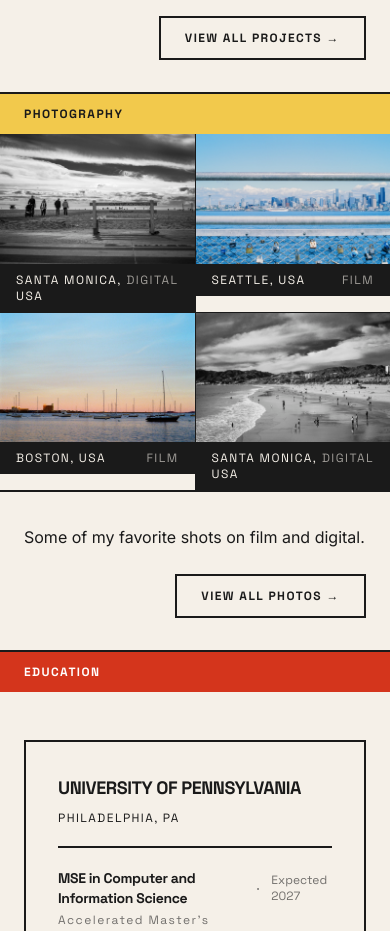
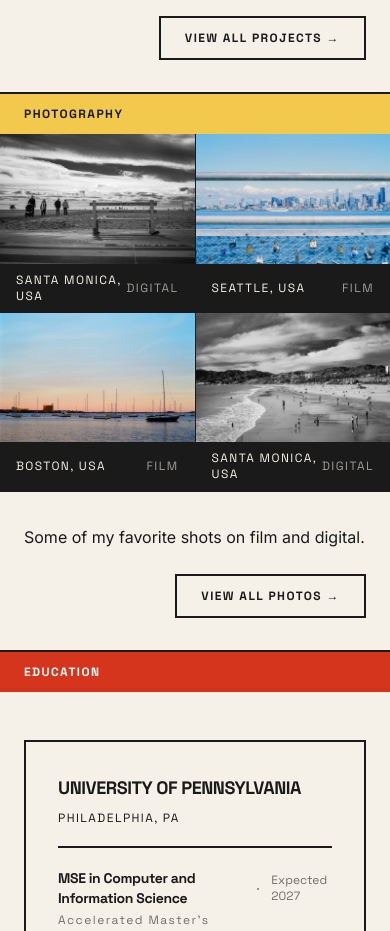
Before and after one commit to sethsuk/sethsuk.github.io, a Next.js app: page / in a window 390 px wide. Shown: the part 1500-2431 px from the top of the page. Built offline with nearby package versions, Linux system fonts and the light colour scheme.

Commit message:
image caption strip

```diff
--- a/src/app/page.tsx
+++ b/src/app/page.tsx
@@ -80,12 +80,12 @@ export default function HomePage() {
         <SectionBanner yellow>Photography</SectionBanner>
         <div className="grid grid-cols-2 gap-px bg-ink">
           {featuredPhotos.map((photo) => (
-            <div key={photo.src} className="flex flex-col bg-bg">
+            <div key={photo.src} className="flex flex-col">
               <div className="relative aspect-[3/2]">
                 <Image src={photo.src} alt={photo.alt} fill className="object-cover" />
               </div>
               {(photo.location || photo.medium) && (
-                <div className="bg-ink text-bg px-4 py-2 font-display text-xs tracking-label uppercase select-none flex justify-between">
+                <div className="flex-1 bg-ink text-bg px-4 py-2 font-display text-xs tracking-label uppercase select-none flex justify-between items-center">
                   <span>{photo.location}</span>
                   {photo.medium && <span className="opacity-60">{photo.medium}</span>}
                 </div>
--- a/src/app/photos/page.tsx
+++ b/src/app/photos/page.tsx
@@ -19,7 +19,7 @@ export default function PhotosPage() {
 
       <div className="grid grid-cols-1 md:grid-cols-2 gap-px bg-ink border-b-2 border-ink">
         {photos.map((photo) => (
-          <div key={photo.src} className="flex flex-col bg-bg">
+          <div key={photo.src} className="flex flex-col">
             <Image
               src={photo.src}
               alt={photo.alt}
@@ -28,7 +28,7 @@ export default function PhotosPage() {
               style={{ width: '100%', height: 'auto', display: 'block' }}
             />
             {(photo.location || photo.medium) && (
-              <div className="bg-ink text-bg px-4 py-2 font-display text-xs tracking-label uppercase select-none flex justify-between">
+              <div className="flex-1 bg-ink text-bg px-4 py-2 font-display text-xs tracking-label uppercase select-none flex justify-between items-center">
                 <span>{photo.location}</span>
                 {photo.medium && <span className="opacity-60">{photo.medium}</span>}
               </div>
@@ -50,7 +50,7 @@ export default function PhotosPage() {
           rel="noopener noreferrer"
           className="font-display font-bold text-xs tracking-label uppercase border-2 border-ink px-6 py-3 hover:bg-ink hover:text-bg transition-colors select-none"
         >
-          → Instagram (@{instagramHandle})
+          → Instagram<span className="hidden sm:inline"> (@{instagramHandle})</span>
         </a>
       </div>
     </>
```
